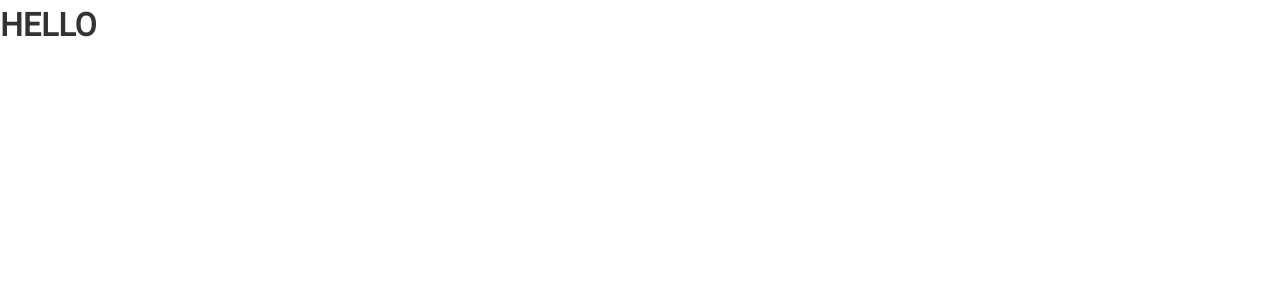
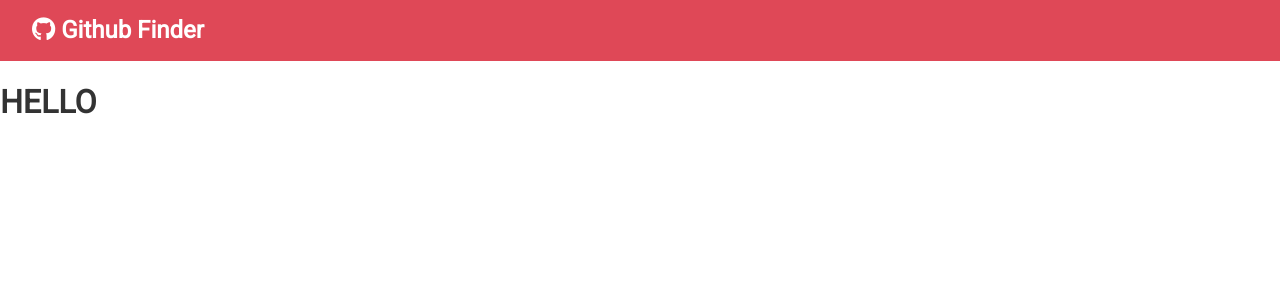
Before and after one commit to Kblack4290/GH-Finder, a React (Create React App) app: page / in a window 1280 px wide. Shown: the top 300 px of the page. Built offline with nearby package versions, Linux system fonts and the light colour scheme.

Commit message:
added nav component

```diff
--- a/public/index.html
+++ b/public/index.html
@@ -22,6 +22,7 @@
       work correctly both with client-side routing and a non-root public URL.
       Learn how to configure a non-root public URL by running `npm run build`.
     -->
+  <script src="https://kit.fontawesome.com/373ee50756.js" crossorigin="anonymous"></script>
   <title>Github Finder</title>
 </head>
 
--- a/src/App.js
+++ b/src/App.js
@@ -1,11 +1,15 @@
 import React, { Component } from 'react';
+import Navbar from './components/layout/Navbar'
 import './App.css';
 
 class App extends Component {
   render() {
     return (
       <div className="App">
-        <h1>HELLO</h1>
+        <Navbar title="Github Finder" icon='fab fa-github' />
+        <h1>
+          HELLO
+        </h1>
       </div>
     );
   }
--- /dev/null
+++ b/src/components/layout/Navbar.js
@@ -0,0 +1,23 @@
+import React, { Component } from 'react'
+import PropTypes from 'prop-types';
+
+export class Navbar extends Component {
+
+    static defaultProps = {
+        title: ' Github Finder',
+        icon: 'fab fa-github'
+    };
+    static propTypes = {
+        title: PropTypes.string.isRequired,
+        icon: PropTypes.string.isRequired
+    }
+    render() {
+        return (
+            <nav className="navbar bg-primary">
+                <h1>  <i className={this.props.icon} /> {this.props.title}</h1>
+            </nav>
+        );
+    }
+}
+
+export default Navbar
```
